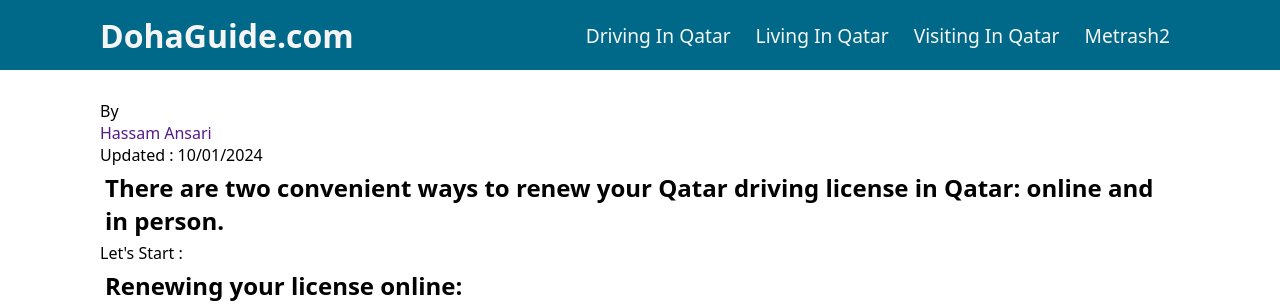
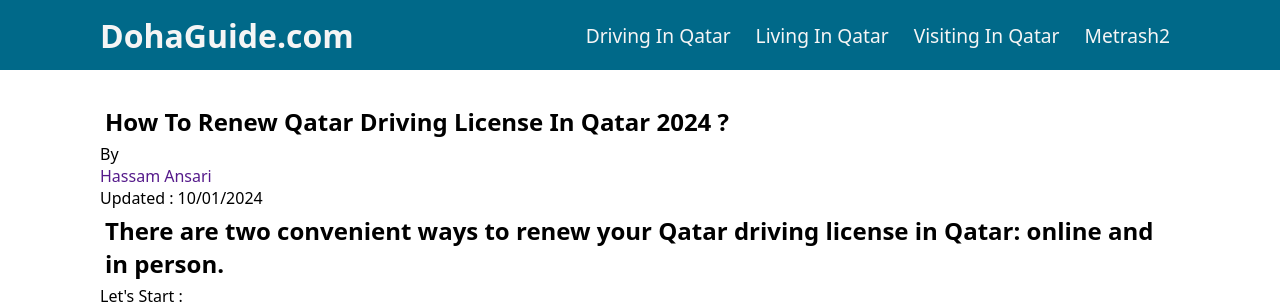
Before and after one commit to hasmodin/DohaFacts, a plain HTML site: page renew-driving.html in a window 1280 px wide. Shown: the top 304 px of the page. Drawn offline with Linux system fonts and the light colour scheme.

Commit message:
update files

```diff
--- a/renew-driving.html
+++ b/renew-driving.html
@@ -34,6 +34,7 @@
     </nav>
 
     <div class="article-content">
+        <h2>How To Renew Qatar Driving License In Qatar 2024 ?</h2>
         <span>By</span> <a href="">Hassam Ansari</a>
         <span>Updated : 10/01/2024 </span>
 
```
Also changed, not shown: images/Istimara-renewal.png, images/drenew.png, images/driving-exp-certificate.png, images/driving-school.png, images/gccdrivinglicense.png, images/international-driving-license (1).png (deleted), images/international-driving-license.png, images/profession-not-eligible.png, images/traffic-fines.png.
